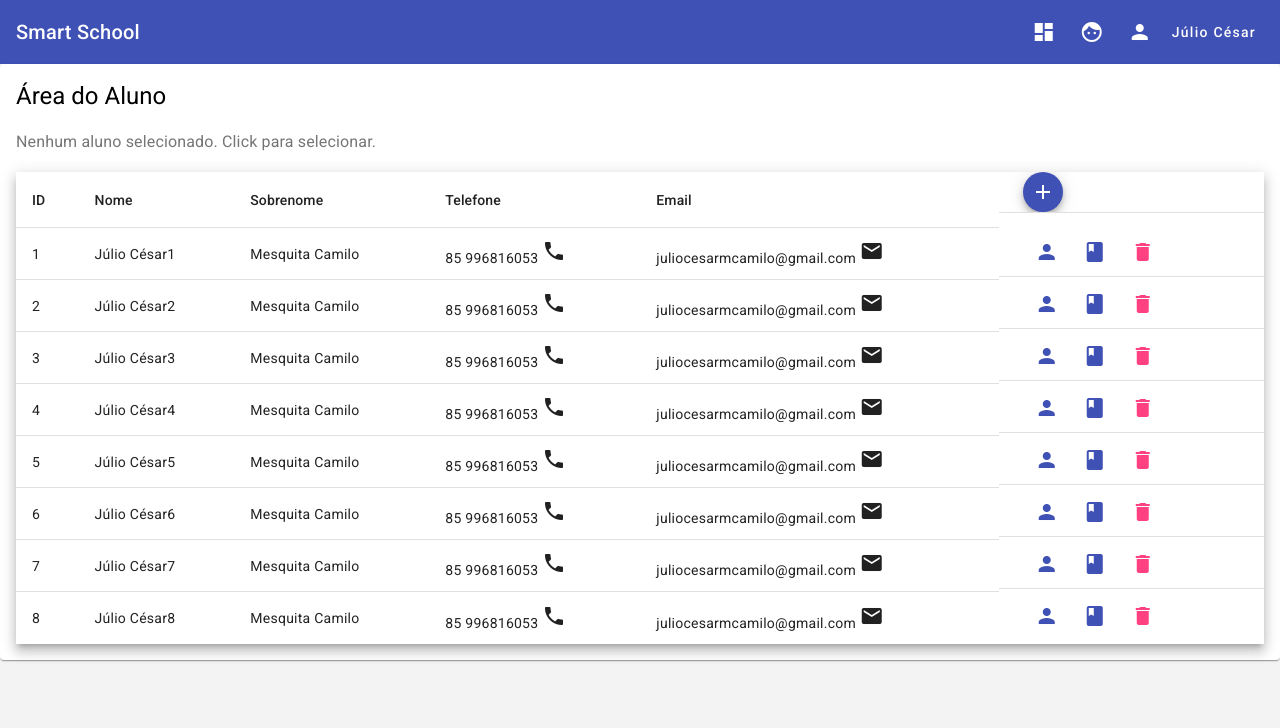
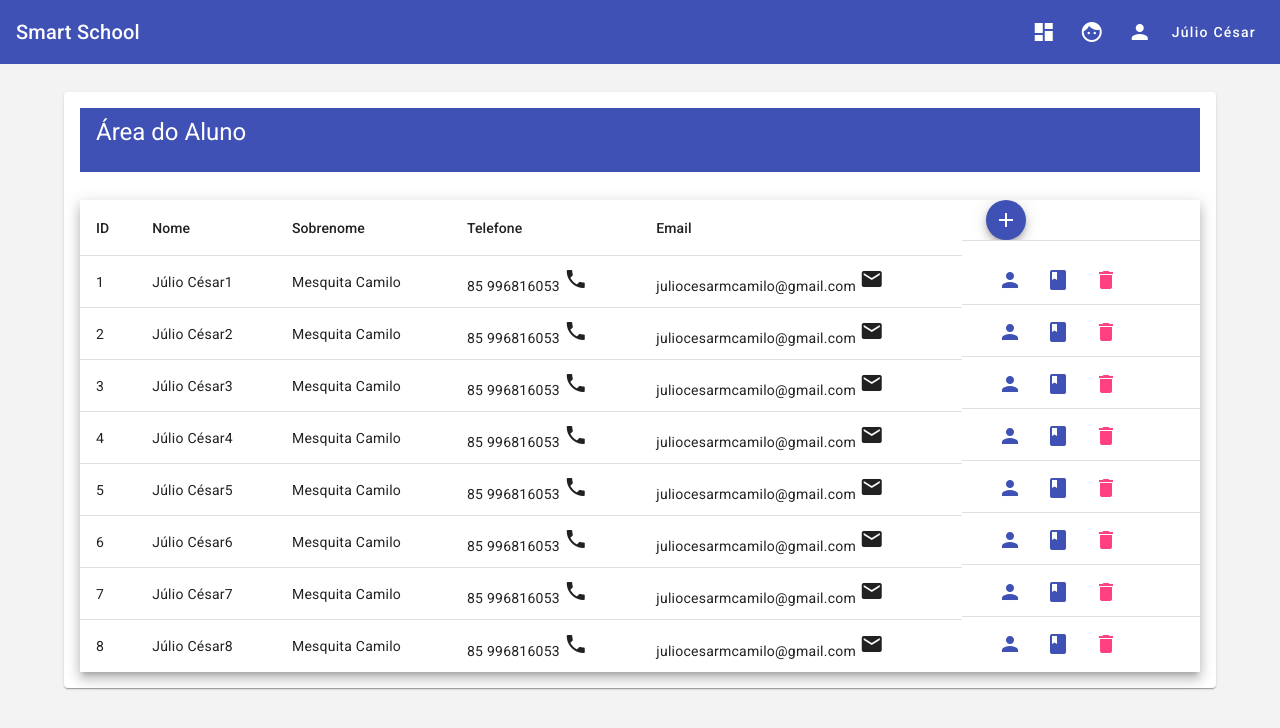
Before and after one commit to devjuliomesquita/SmartSchool, an Angular app in the folder SmartSchool-frontend/: page /alunos in a window 1280 px wide. Shown: the top 728 px of the page. Built offline with nearby package versions, Linux system fonts and the light colour scheme.

Commit message:
pagina de edição ok

```diff
--- a/SmartSchool-frontend/src/app/alunos/alunos.component.css
+++ b/SmartSchool-frontend/src/app/alunos/alunos.component.css
@@ -1,3 +1,11 @@
+mat-card{
+  max-width: 90%;
+  margin: 2em auto;
+  text-align: center;
+}
+table{
+  margin-top: 2em;
+}
 .mat-column-acao {
   text-align: center;
 }
@@ -6,7 +14,7 @@
 }
 .mat-mdc-row:hover .mat-mdc-cell {
   background-color: rgb(211, 204, 204);
-  font-weight:500 ;
+  font-weight:400 ;
 }
 .example-form {
   min-width: 150px;
@@ -16,12 +24,6 @@
 .example-full-width {
   width: 100%;
 }
-.table-tamanho1 {
-  width: 100%;
-}
-.table-tamanho2 {
-  width: 50%;
-}
 .spiner{
   padding: 25px;
   display: flex;
@@ -29,3 +31,19 @@
   align-items: center;
   background: rgba(0, 0, 0, 0.15);
 }
+.btn-margem{
+  margin-left: 5px;
+}
+.form-detalhes{
+  margin-right: 2em;
+}
+.form-header{
+  display: flex;
+  margin-top: 2em;
+  margin-bottom: 1em;
+  align-items: center;
+  justify-content: space-between;
+}
+.form-header button{
+
+}
--- a/SmartSchool-frontend/src/app/alunos/alunos.component.html
+++ b/SmartSchool-frontend/src/app/alunos/alunos.component.html
@@ -1,28 +1,30 @@
 <mat-card>
   <mat-card-header>
-    <mat-card-title><app-titulo [titulo]="titulo"></app-titulo></mat-card-title>
-    <mat-card-subtitle>
-      <div
-        *ngIf="alunoSelecionado"
-        fxLayout="row"
-        fxLayoutAlign="space-between center"
-      >
-        <h3>Cód. aluno selecionado: ID {{ alunoSelecionado.Id }}°</h3>
-        <p>
-          <button mat-raised-button color="warn" (click)="AlunoDeselecionado()">
-            Lista de Alunos
-          </button>
-        </p>
-      </div>
-      <div *ngIf="!alunoSelecionado">
-        <h3>Nenhum aluno selecionado. Click para selecionar.</h3>
-      </div>
-    </mat-card-subtitle>
+    <mat-toolbar color="primary">
+      <mat-card-title
+        ><app-titulo [titulo]="titulo"></app-titulo
+      ></mat-card-title>
+    </mat-toolbar>
   </mat-card-header>
 
   <mat-card-content fxFlexFill>
-    <div *ngIf="alunoSelecionado" fxFlex="40">
-      <form action="" class="example-form" [formGroup]="alunoForm">
+    <div *ngIf="alunoSelecionado" fxFlex="40" class="form-detalhes">
+      <div class="form-header">
+        <h2>Cód. aluno selecionado: ID {{ alunoSelecionado.Id }}°</h2>
+
+        <button
+          mat-raised-button
+          color="warn"
+          (click)="AlunoDeselecionado()"
+          fxLayout="row" fxLayoutAlign="end center"
+        >
+          Lista de Alunos
+        </button>
+      </div>
+
+
+
+      <form action="" class="example-form" [formGroup]="alunoFormDetalhes">
         <p>
           <mat-form-field appearance="outline" class="example-full-width">
             <mat-label>Nome</mat-label>
@@ -71,20 +73,24 @@
             <mat-hint>E-mail do Aluno</mat-hint>
           </mat-form-field>
         </p>
-        <mat-card-actions fxLayout="row" fxLayoutAlign="space-around start">
+
+      </form>
+      <div>
+        <mat-card-actions align="end">
           <button
             mat-raised-button
             color="primary"
-            [disabled]="!alunoForm.valid"
+            [disabled]="!alunoFormDetalhes.valid"
+            class="btn-margem"
           >
             Salvar
           </button>
-          <button mat-raised-button color="accent">Editar</button>
-          <button mat-raised-button color="warn">Excluir</button>
+          <button mat-raised-button color="accent" class="btn-margem">Editar</button>
+          <button mat-raised-button color="warn" class="btn-margem">Desativar</button>
         </mat-card-actions>
-      </form>
-      <div></div>
+      </div>
     </div>
+
     <div fxFlex *ngIf="_alunos | async as alunos; else load">
       <table mat-table [dataSource]="alunos" class="mat-elevation-z8">
         <!-- Id Column -->
@@ -108,7 +114,8 @@
         <!-- Telefone Column -->
         <ng-container matColumnDef="telefone">
           <th mat-header-cell *matHeaderCellDef>Telefone</th>
-          <td mat-cell *matCellDef="let aluno">{{ aluno.telefone }}
+          <td mat-cell *matCellDef="let aluno">
+            {{ aluno.telefone }}
             <mat-icon>phone</mat-icon>
           </td>
         </ng-container>
@@ -116,7 +123,8 @@
         <!-- Email Column -->
         <ng-container matColumnDef="email">
           <th mat-header-cell *matHeaderCellDef>Email</th>
-          <td mat-cell *matCellDef="let aluno">{{ aluno.email }}
+          <td mat-cell *matCellDef="let aluno">
+            {{ aluno.email }}
             <mat-icon>email</mat-icon>
           </td>
         </ng-container>
@@ -124,8 +132,13 @@
         <!-- Açoes Column -->
         <ng-container matColumnDef="acao">
           <mat-header-cell *matHeaderCellDef>
-            <button mat-mini-fab color="primary" aria-label="Adicionar mais Alunos" (click)="onAdd()">
-              <mat-icon >add</mat-icon>
+            <button
+              mat-mini-fab
+              color="primary"
+              aria-label="Adicionar mais Alunos"
+              (click)="onAdd()"
+            >
+              <mat-icon>add</mat-icon>
             </button>
           </mat-header-cell>
           <mat-cell *matCellDef="let aluno">
--- a/SmartSchool-frontend/src/app/alunos/alunos.component.ts
+++ b/SmartSchool-frontend/src/app/alunos/alunos.component.ts
@@ -16,7 +16,7 @@ import { ActivatedRoute, Router } from '@angular/router';
   styleUrls: ['./alunos.component.css'],
 })
 export class AlunosComponent implements OnInit {
-  public alunoForm!: FormGroup;
+  public alunoFormDetalhes!: FormGroup;
   public titulo: string = 'Área do Aluno';
   public alunoSelecionado?: Aluno;
   public _alunos: Observable<Aluno[]>;
@@ -61,7 +61,7 @@ export class AlunosComponent implements OnInit {
   //   this.alunoService.alunoList();
   // }
   CriarFormulario() {
-    this.alunoForm = this.fb.group({
+    this.alunoFormDetalhes = this.fb.group({
       nome: ['', Validators.required],
       sobrenome: ['', Validators.required],
       telefone: ['', Validators.required],
@@ -70,12 +70,12 @@ export class AlunosComponent implements OnInit {
   }
   AlunoSelecionado(aluno: Aluno) {
     this.alunoSelecionado = aluno;
-    this.alunoForm.patchValue(aluno);
-    this.displayedColumns = ['Id', 'nome', 'sobrenome', 'telefone', 'email'];
+    this.alunoFormDetalhes.patchValue(aluno);
+    this.displayedColumns = ['Id', 'nome', 'sobrenome', 'telefone'];
   }
   AlunoDeselecionado() {
     this.alunoSelecionado = undefined;
-    this.displayedColumns.push('acao');
+    this.displayedColumns.push('email','acao');
   }
 
   // teste de paginação | voltar depois
```
